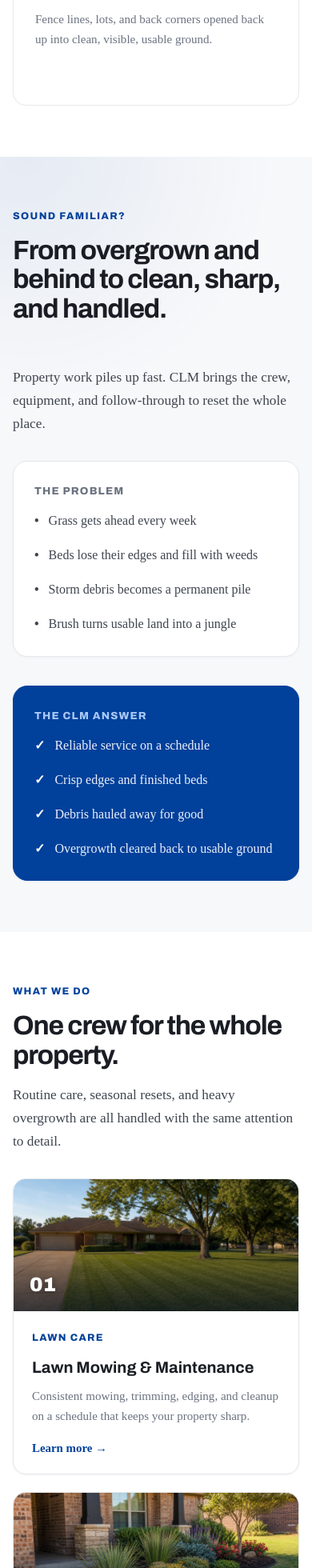
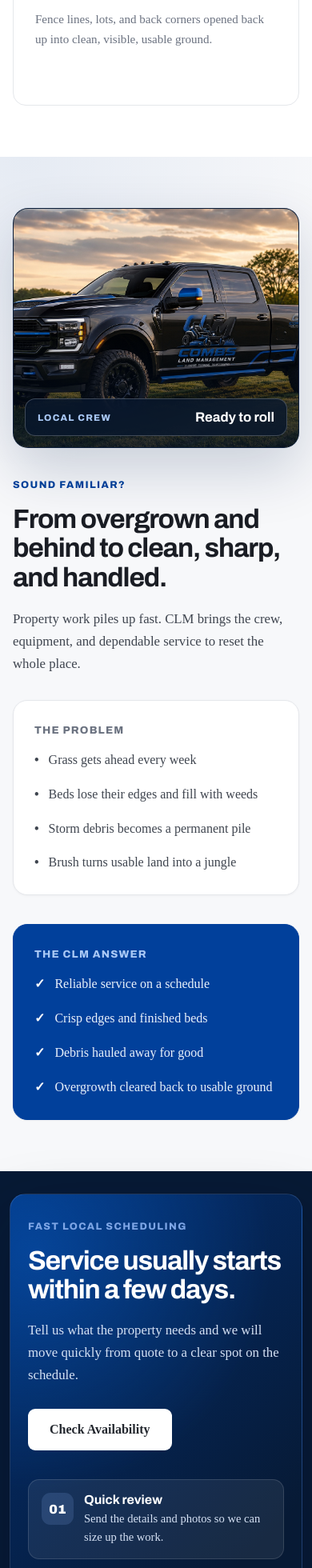
Before and after one commit to Brian2169fdsa/Jaxon, a Next.js app: page / in a window 390 px wide. Shown: the part 1789-3749 px from the top of the page at 80% size. Built offline with nearby package versions, Linux system fonts and the light colour scheme.

Commit message:
Add branded truck and fast scheduling section

```diff
--- a/app/globals.css
+++ b/app/globals.css
@@ -96,6 +96,15 @@ p { line-height: 1.68; }
 .service-quick-grid p { margin: 0; color: var(--muted); font-size: .94rem; }
 .blue-rule { width: 38px; height: 4px; margin-bottom: 21px; display: block; border-radius: 99px; background: var(--blue); }
 .problem-grid, .two-card-grid { display: grid; grid-template-columns: repeat(2, 1fr); gap: 24px; }
+.problem-feature-grid { margin-bottom: 38px; display: grid; grid-template-columns: 1.35fr .65fr; gap: clamp(34px, 5vw, 64px); align-items: center; }
+.truck-showcase { position: relative; min-height: 430px; border: 1px solid rgba(1,64,155,.16); border-radius: 24px; background: #0c1727; box-shadow: 0 28px 70px rgba(2,31,79,.19); overflow: hidden; }
+.truck-showcase::after { position: absolute; inset: 42% 0 0; background: linear-gradient(transparent, rgba(2,14,34,.78)); content: ""; }
+.truck-showcase img { object-fit: cover; object-position: 52% center; }
+.truck-badge { position: absolute; z-index: 2; right: 22px; bottom: 20px; left: 22px; padding: 15px 18px; display: flex; align-items: center; justify-content: space-between; gap: 18px; border: 1px solid rgba(255,255,255,.22); border-radius: 13px; background: rgba(7,22,45,.78); color: #fff; backdrop-filter: blur(12px); }
+.truck-badge span { color: #a9c8f5; font-family: "Archivo", sans-serif; font-size: .72rem; font-weight: 800; letter-spacing: .11em; text-transform: uppercase; }
+.truck-badge strong { font-family: "Archivo", sans-serif; font-size: 1.05rem; }
+.problem-feature-copy h2 { margin-bottom: 20px; }
+.problem-feature-copy > p:last-child { margin: 0; font-size: 1.05rem; }
 .problem-card p:not(.card-label), .answer-card p:not(.card-label) { display: flex; gap: 12px; margin-bottom: 16px; }
 .problem-card p:last-child, .answer-card p:last-child { margin-bottom: 0; }
 .problem-card span, .answer-card span { font-weight: 900; }
@@ -104,6 +113,15 @@ p { line-height: 1.68; }
 .answer-card span { color: #fff; }
 .card-label { font-family: "Archivo", sans-serif; font-size: .82rem; font-weight: 800; letter-spacing: .09em; text-transform: uppercase; }
 .card-label.muted { color: var(--muted); }
+.speed-section { padding: clamp(34px, 5vw, 60px) 0; background: #071a35; }
+.speed-card { padding: clamp(34px, 5vw, 64px); display: grid; grid-template-columns: .9fr 1.1fr; gap: clamp(42px, 7vw, 90px); align-items: center; border: 1px solid rgba(126,166,230,.22); border-radius: 24px; background: radial-gradient(circle at 8% 10%, rgba(8,95,202,.48), transparent 40%), linear-gradient(135deg, #022f73, #071a35 68%); box-shadow: 0 28px 80px rgba(2,16,40,.28); }
+.speed-copy h2 { margin-bottom: 18px; color: #fff; }
+.speed-copy > p:not(.eyebrow) { margin-bottom: 28px; color: #d6e2f5; font-size: 1.05rem; }
+.speed-points { display: grid; gap: 14px; }
+.speed-points article { padding: 18px 20px; display: grid; grid-template-columns: 44px 1fr; gap: 16px; align-items: start; border: 1px solid rgba(255,255,255,.13); border-radius: 14px; background: rgba(255,255,255,.07); color: #d6e2f5; }
+.speed-points article > span { width: 44px; height: 44px; display: grid; place-items: center; border-radius: 11px; background: rgba(126,166,230,.18); color: #fff; font-family: "Archivo", sans-serif; font-weight: 900; }
+.speed-points strong { display: block; margin-bottom: 4px; color: #fff; font-family: "Archivo", sans-serif; }
+.speed-points p { margin: 0; font-size: .91rem; line-height: 1.55; }
 .service-card-grid { display: grid; grid-template-columns: repeat(4, 1fr); gap: 22px; }
 .service-card { min-width: 0; display: flex; flex-direction: column; border: 1px solid var(--border); border-radius: 16px; background: #fff; box-shadow: 0 1px 3px rgba(26,29,36,.05); overflow: hidden; text-decoration: none; transition: transform .25s ease, box-shadow .25s ease; }
 .service-card:hover { transform: translateY(-4px); box-shadow: var(--shadow); }
@@ -368,7 +386,12 @@ p { line-height: 1.68; }
   .page-hero .narrow > p:last-child { font-size: 1.05rem; }
   .trust-grid { grid-template-columns: repeat(2, 1fr); padding-block: 20px; }
   .trust-grid span { justify-content: flex-start; font-size: .86rem; }
-  .split-heading, .problem-grid, .two-card-grid, .work-band-grid, .detailing-feature, .services-detailing-card, .area-grid, .service-hero-grid, .service-included-grid, .package-grid, .about-hero, .rooted-grid, .contact-grid { grid-template-columns: 1fr; gap: 36px; }
+  .split-heading, .problem-feature-grid, .problem-grid, .two-card-grid, .speed-card, .work-band-grid, .detailing-feature, .services-detailing-card, .area-grid, .service-hero-grid, .service-included-grid, .package-grid, .about-hero, .rooted-grid, .contact-grid { grid-template-columns: 1fr; gap: 36px; }
+  .problem-feature-grid { margin-bottom: 30px; }
+  .truck-showcase { min-height: clamp(300px, 72vw, 430px); }
+  .truck-showcase img { object-position: 50% center; }
+  .speed-section { padding: 28px 0; }
+  .speed-card { padding: 36px; }
   .steps-grid, .local-points-grid, .review-grid, .review-grid-full { grid-template-columns: 1fr; }
   .service-number, .service-visual { width: min(560px, 100%); margin-inline: auto; }
   .service-detail-hero { padding: 62px 0; }
@@ -412,6 +435,12 @@ p { line-height: 1.68; }
   .service-quick-grid a:last-child { border-bottom: 0; }
   .service-card-art { height: 165px; }
   .service-card-copy { padding: 23px; }
+  .truck-showcase { min-height: 300px; border-radius: 19px; }
+  .truck-showcase img { object-position: 48% center; }
+  .truck-badge { right: 14px; bottom: 14px; left: 14px; padding: 13px 15px; }
+  .speed-card { width: calc(100% - 24px); padding: 30px 22px; border-radius: 20px; }
+  .speed-points article { padding: 16px; grid-template-columns: 40px 1fr; gap: 13px; }
+  .speed-points article > span { width: 40px; height: 40px; }
   .detailing-link-card { align-items: flex-start; flex-direction: column; }
   .work-band-grid { gap: 34px; }
   .about-hero, .rooted-grid { gap: 32px; }
--- a/app/page.tsx
+++ b/app/page.tsx
@@ -55,12 +55,16 @@ export default function HomePage() {
 
       <section className="section section-soft">
         <div className="shell">
-          <div className="section-heading split-heading">
-            <div>
+          <div className="problem-feature-grid">
+            <div className="truck-showcase">
+              <Image src="/images/clm-work-truck.jpg" alt="Black and blue Combs Land Management work truck on a freshly cut lawn" fill sizes="(max-width: 800px) 100vw, 62vw" />
+              <div className="truck-badge"><span>Local crew</span><strong>Ready to roll</strong></div>
+            </div>
+            <div className="problem-feature-copy">
               <p className="eyebrow">Sound familiar?</p>
               <h2>From overgrown and behind to clean, sharp, and handled.</h2>
+              <p>Property work piles up fast. CLM brings the crew, equipment, and dependable service to reset the whole place.</p>
             </div>
-            <p>Property work piles up fast. CLM brings the crew, equipment, and follow-through to reset the whole place.</p>
           </div>
           <div className="problem-grid">
             <article className="card problem-card">
@@ -71,6 +75,22 @@ export default function HomePage() {
               <p className="card-label">The CLM answer</p>
               {["Reliable service on a schedule", "Crisp edges and finished beds", "Debris hauled away for good", "Overgrowth cleared back to usable ground"].map((item) => <p key={item}><span>✓</span>{item}</p>)}
             </article>
+          </div>
+        </div>
+      </section>
+
+      <section className="speed-section">
+        <div className="shell speed-card">
+          <div className="speed-copy">
+            <p className="eyebrow eyebrow-light">Fast local scheduling</p>
+            <h2>Service usually starts within a few days.</h2>
+            <p>Tell us what the property needs and we will move quickly from quote to a clear spot on the schedule.</p>
+            <Link href="/contact" className="button button-white">Check Availability</Link>
+          </div>
+          <div className="speed-points">
+            <article><span>01</span><div><strong>Quick review</strong><p>Send the details and photos so we can size up the work.</p></div></article>
+            <article><span>02</span><div><strong>Clear timing</strong><p>We confirm the plan and give you a straightforward arrival window.</p></div></article>
+            <article><span>03</span><div><strong>Ready crew</strong><p>Most routine work gets moving within a few days. Weather and larger projects can affect timing.</p></div></article>
           </div>
         </div>
       </section>
```
Also changed, not shown: public/images/clm-work-truck.jpg (added).
